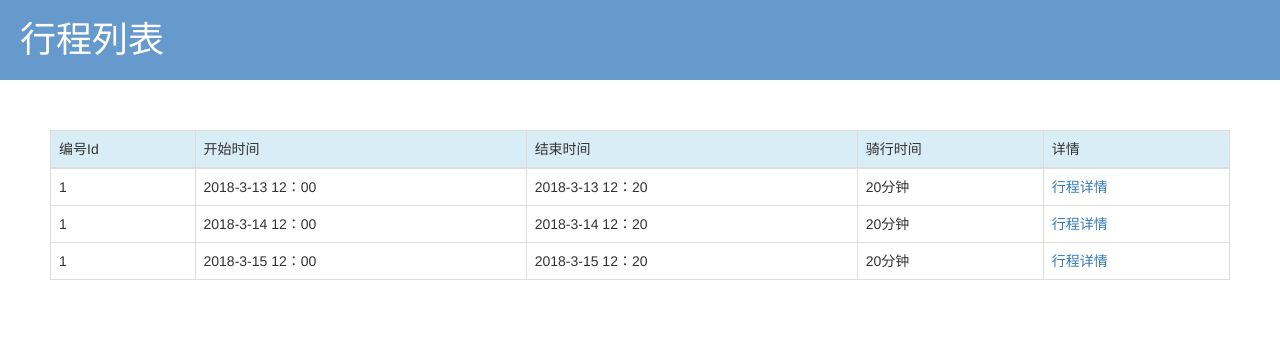
After one commit to graduatoion/location_search, a Django app: template templates/trip-list.html in a window 1280 px wide. The commit adds this page. Shown: the top 349 px of the page. Run offline with Django 3.2, Linux system fonts and the light colour scheme; the template is opened without the code that fills it, so the values that code supplies are empty; some libraries are stand-ins or nearby versions.

Commit message:
给后台管理界面添加了查看用户行程的功能

```diff
--- a/templates/BMS-index.html
+++ b/templates/BMS-index.html
@@ -10,8 +10,8 @@
 <body>
 	<header>
 		<h1>后台管理系统</h1>
-		<p class="header-tip">欢迎<span id="username"> username </span></p>
-        <p id="exit" class="header-exit">退出</p>
+		<p class="header-tip"><span><a href="user-trip.html">查看用户行程&nbsp;&nbsp;&nbsp;&nbsp;</a></span>欢迎<span id="username"> username </span>登入该系统(◦˙▽˙◦)</p>
+    <p id="exit" class="header-exit">退出</p>
 	</header>
 	<!--内容区域-->
 	<div class="content">
--- /dev/null
+++ b/templates/trip-list.html
@@ -0,0 +1,71 @@
+<!doctype html>
+<html lang="en">
+<head>
+	<meta charset="UTF-8">
+	<title>行程列表</title>
+	<link rel="stylesheet" href="http://www.jq22.com/jquery/bootstrap-3.3.4.css">
+	<style>
+	*{
+		margin: 0;
+		padding:0;
+	}
+	header{
+		width: 100%;
+		height: 80px;
+		background:#6699CC;
+		color:#fff;
+	}
+	h1{
+		margin-top: 0;
+		margin-left: 20px;
+		line-height: 80px;
+	}
+	.table-list{
+		margin: 50px;
+	}
+	</style>
+</head>
+<body>
+	<header>
+		<h1>行程列表</h1>
+		<p class="header-tip"><span>欢迎<span id="username"> username </span>登入该系统(◦˙▽˙◦)</p>
+	</header>
+	<div class="table-responsive table-list">
+  		<table class="table table-hover table-bordered">
+    		<thead>
+    			<tr class="info">
+    				<td>编号Id</td>
+    				<td>开始时间</td>
+    				<td>结束时间</td>
+    				<td>骑行时间</td>
+                    <td>详情</td>
+    				<!--自适应表格，可以根据需要在此处添加相关项-->
+    			</tr>
+    		</thead>
+    		<tbody>
+    			<tr>
+    				<td>1</td>
+    				<td>2018-3-13&nbsp;12：00</td>
+    				<td>2018-3-13&nbsp;12：20</td>
+                    <td>20分钟</td>
+    				<td><a href="trip-detail.html">行程详情</a></td>
+    			</tr>
+    			<tr>
+    				<td>1</td>
+                    <td>2018-3-14&nbsp;12：00</td>
+                    <td>2018-3-14&nbsp;12：20</td>
+                    <td>20分钟</td>
+                    <td><a href="trip-detail.html">行程详情</a></td>
+    			</tr>
+    			<tr>
+    				<td>1</td>
+                    <td>2018-3-15&nbsp;12：00</td>
+                    <td>2018-3-15&nbsp;12：20</td>
+                    <td>20分钟</td>
+                    <td><a href="trip-detail.html">行程详情</a></td>
+    			</tr>
+    		</tbody>
+  		</table>
+	</div>
+</body>
+</html>
```
Also changed, not shown: main_site/static/css/BMS-style.css (+20 -2 lines), templates/trip-detail.html (added, +77 -0 lines), templates/user-trip.html (added, +67 -0 lines).
